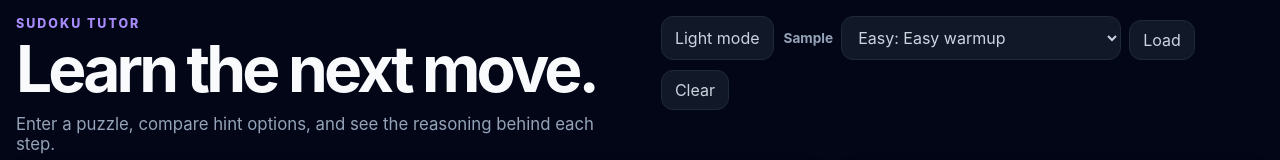
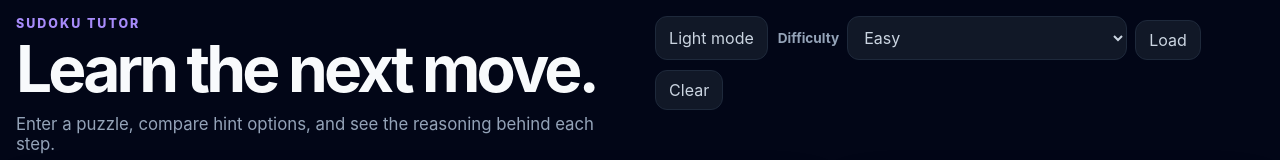
Before and after one commit to rossim2i2/sudoku-tutor, a React (Vite) app: page / in a window 1280 px wide. Shown: the top 160 px of the page. Built offline with nearby package versions, Linux system fonts and the light colour scheme.

Commit message:
feat(samples): randomize sample selection by difficulty

```diff
--- a/src/App.tsx
+++ b/src/App.tsx
@@ -8,7 +8,8 @@ import type { CellIndex, Digit, Grid, HintStep, SavedPuzzle } from './solver/typ
 import { DIGITS } from './solver/types'
 import { gridFromSavedPuzzle, loadSavedPuzzles, makeSavedPuzzle, persistSavedPuzzles } from './storage/puzzles'
 import { techniques } from './learn/techniques'
-import { samplePuzzles } from './samples'
+import { DIFFICULTIES, getRandomSample } from './samples'
+import type { SampleDifficulty } from './samples'
 
 type Theme = 'light' | 'dark'
 type SpoilerLevel = 'nudge' | 'reasoning' | 'reveal'
@@ -41,7 +42,7 @@ function App() {
   const [showCandidates, setShowCandidates] = useState(true)
   const [importText, setImportText] = useState('')
   const [message, setMessage] = useState('')
-  const [selectedSampleId, setSelectedSampleId] = useState(samplePuzzles[0].id)
+  const [selectedDifficulty, setSelectedDifficulty] = useState<SampleDifficulty>('Easy')
   const [hintLevel, setHintLevel] = useState<HintLevel>('all')
 
   useEffect(() => {
@@ -133,7 +134,7 @@ function App() {
   }
 
   const loadSample = () => {
-    const sample = samplePuzzles.find((candidate) => candidate.id === selectedSampleId) ?? samplePuzzles[0]
+    const sample = getRandomSample(selectedDifficulty)
     setGrid(parseGridString(sample.grid))
     setPuzzleName(sample.name)
     setSelectedHintId(null)
@@ -156,10 +157,10 @@ function App() {
             {theme === 'dark' ? 'Light' : 'Dark'} mode
           </button>
           <div className="sample-loader">
-            <label htmlFor="sample-select">Sample</label>
-            <select id="sample-select" value={selectedSampleId} onChange={(event) => setSelectedSampleId(event.target.value)}>
-              {samplePuzzles.map((sample) => (
-                <option key={sample.id} value={sample.id}>{sample.difficulty}: {sample.name}</option>
+            <label htmlFor="sample-select">Difficulty</label>
+            <select id="sample-select" value={selectedDifficulty} onChange={(event) => setSelectedDifficulty(event.target.value as SampleDifficulty)}>
+              {DIFFICULTIES.map((difficulty) => (
+                <option key={difficulty} value={difficulty}>{difficulty}</option>
               ))}
             </select>
             <button type="button" onClick={loadSample}>Load</button>
--- a/src/samples.ts
+++ b/src/samples.ts
@@ -9,32 +9,130 @@ export type SamplePuzzle = {
 }
 
 export const samplePuzzles: SamplePuzzle[] = [
+  // Easy — solvable primarily with naked and hidden singles
   {
-    id: 'easy-warmup',
-    name: 'Easy warmup',
+    id: 'easy-1',
+    name: 'Easy 1',
     difficulty: 'Easy',
     grid: '530070000600195000098000060800060003400803001700020006060000280000419005000080079',
-    note: 'Classic sample with immediate singles after candidate computation.',
+    note: 'Classic easy puzzle with immediate singles after candidate computation.',
   },
   {
-    id: 'medium-scan',
-    name: 'Medium scan practice',
+    id: 'easy-2',
+    name: 'Easy 2',
+    difficulty: 'Easy',
+    grid: '003020600900305001001806400008102900700000008006708200002609500800203009005010300',
+    note: 'Well-distributed givens; rows and columns unlock quickly.',
+  },
+  {
+    id: 'easy-3',
+    name: 'Easy 3',
+    difficulty: 'Easy',
+    grid: '200080300060070084030500209000105408000000000402706000301007040720040060004010003',
+    note: 'Moderate density; good for practising single-digit scanning.',
+  },
+  {
+    id: 'easy-4',
+    name: 'Easy 4',
+    difficulty: 'Easy',
+    grid: '000000907000420180000705026100904000050000040000507009920108000034059000507000000',
+    note: 'Box-rich starting position; singles resolve most of the grid.',
+  },
+
+  // Medium — requires locked candidates or naked/hidden pairs
+  {
+    id: 'medium-1',
+    name: 'Medium 1',
     difficulty: 'Medium',
     grid: '000260701680070090190004500820100040004602900050003028009300074040050036703018000',
     note: 'Good for scanning rows, columns, and boxes for hidden singles.',
   },
   {
-    id: 'hard-candidates',
-    name: 'Hard candidate pressure',
+    id: 'medium-2',
+    name: 'Medium 2',
+    difficulty: 'Medium',
+    grid: '010020300002003040400500016000600070300040005020007000900008004060100200007090050',
+    note: 'Requires locked candidates and naked pairs to resolve fully.',
+  },
+  {
+    id: 'medium-3',
+    name: 'Medium 3',
+    difficulty: 'Medium',
+    grid: '402000000000400700060008050007005000010040030000800200090300010008002000000000905',
+    note: 'Sparse boxes; candidate pressure builds across rows.',
+  },
+  {
+    id: 'medium-4',
+    name: 'Medium 4',
+    difficulty: 'Medium',
+    grid: '070000043040009610800634900094052000358460020000800530080070091902100005007040802',
+    note: 'Higher density; hidden singles and box-line reductions feature.',
+  },
+
+  // Hard — requires subset techniques and multiple elimination passes
+  {
+    id: 'hard-1',
+    name: 'Hard 1',
     difficulty: 'Hard',
     grid: '100007090030020008009600500005300900010080002600004000300000010040000007007000300',
     note: 'Sparse puzzle that quickly shows the need for candidate management.',
   },
   {
-    id: 'expert-open-grid',
-    name: 'Expert open grid',
+    id: 'hard-2',
+    name: 'Hard 2',
+    difficulty: 'Hard',
+    grid: '000000000904607000076804100309701080008000300050308702007502610000403208000000000',
+    note: 'Empty corners; naked and hidden subsets required throughout.',
+  },
+  {
+    id: 'hard-3',
+    name: 'Hard 3',
+    difficulty: 'Hard',
+    grid: '480006902002008001900370060840010200300040007009060053030900800700800600201500049',
+    note: 'Dense center; requires multiple locked candidate passes.',
+  },
+  {
+    id: 'hard-4',
+    name: 'Hard 4',
+    difficulty: 'Hard',
+    grid: '000030086000020049009648200003070900000804000008030400001482700470060000960010000',
+    note: 'Strong row and column constraints; hidden pairs unlock the middle.',
+  },
+
+  // Expert — requires fish techniques, XY-Wing, or advanced patterns
+  {
+    id: 'expert-1',
+    name: 'Expert 1',
     difficulty: 'Expert',
     grid: '000000010400000000020000000000050407008000300001090000300400200050100000000806000',
-    note: 'Very sparse sample for testing harder workflows as techniques expand.',
+    note: 'Very sparse; advanced techniques needed after candidates are computed.',
+  },
+  {
+    id: 'expert-2',
+    name: 'Expert 2',
+    difficulty: 'Expert',
+    grid: '800000000003600000070090200060005030000403000050100006000080006000020000419000008',
+    note: 'AI Escargot by Arto Inkala — one of the most challenging puzzles ever published.',
+  },
+  {
+    id: 'expert-3',
+    name: 'Expert 3',
+    difficulty: 'Expert',
+    grid: '000000000000003085001020000000507000004000100090000000500000073002010000000040009',
+    note: 'Minimal givens; X-Wing and Swordfish patterns emerge under candidate analysis.',
+  },
+  {
+    id: 'expert-4',
+    name: 'Expert 4',
+    difficulty: 'Expert',
+    grid: '120400300300010050006000100700090000040601020000080007005000600090020004003007098',
+    note: 'Near-expert density; XY-Wing and fish techniques required to close.',
   },
 ]
+
+export const DIFFICULTIES: SampleDifficulty[] = ['Easy', 'Medium', 'Hard', 'Expert']
+
+export const getRandomSample = (difficulty: SampleDifficulty): SamplePuzzle => {
+  const pool = samplePuzzles.filter((puzzle) => puzzle.difficulty === difficulty)
+  return pool[Math.floor(Math.random() * pool.length)]
+}
```
Also changed, not shown: 1 other file (tests, documents, lock files or other folders).
